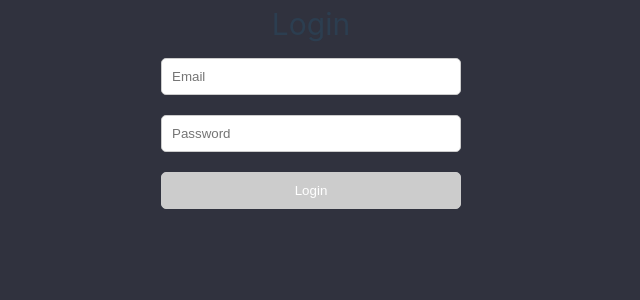
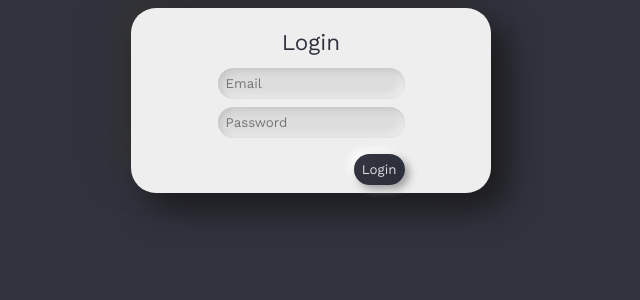
Before and after one commit to StarCobra/T-POO-700-NCY_6, a Vue app in the folder app/: page /login in a window 1280 px wide. Shown: the top 300 px of the page, without its empty margins (329-969 px from the left). Built offline with nearby package versions, Linux system fonts and the light colour scheme.

Commit message:
update login display

```diff
--- a/app/src/views/page/AppLogin.vue
+++ b/app/src/views/page/AppLogin.vue
@@ -1,6 +1,7 @@
 <script setup lang="ts">
 import { useRouter } from 'vue-router';
 import { ref } from 'vue';
+import {createUser, getAllUsers, getUser, removeUser, updateUser} from "@/services/UserManager";
 
 const router = useRouter();
 
@@ -38,43 +39,130 @@ const submitForm = async (e: any) => {
 
 </script>
 
-<template>
-  <div>
-    <h1>Login</h1>
-    <div>
-      <form method="post" id="form-login">
-      <input id="input-email" class="input-form-login" type="text" placeholder="Email" />
-      <input id="input-password" type="password" class="input-form-login" placeholder="Password" />
-      <button type="submit" class="btn-form-login" @click="submitForm">Login</button>
-      </form>
+<template >
+  <div class="flex">
+    <div class="body-container">
+      <div class="body-form-item">
+        <h2 class="body-form-title">Login</h2>
+        <form class="body-form-flex-item" action="" method="post">
+          <div class="body-row-field">
+            <input id="input-email" class="body-row-field-item" type="text" placeholder="Email" />
+            <input id="input-password" type="password" class="body-row-field-item" placeholder="Password" />
+          </div>
+          <div class="body-row-input">
+            <button type="submit" class="body-row-input-item" @click="submitForm">Login</button>
+          </div>
+        </form>
+      </div>
     </div>
   </div>
-
 </template>
 
 <style scoped>
-  .input-form-login {
-    width: 100%;
-    padding: 10px;
-    margin: 10px 0;
-    border: 1px solid #ccc;
-    border-radius: 5px;
-  }
-  .btn-form-login {
-    width: 100%;
-    padding: 10px;
-    margin: 10px 0;
-    border: 1px solid #ccc;
-    border-radius: 5px;
-    background-color: #ccc;
-    color: #fff;
-    cursor: pointer;
-  }
-  #form-login{
-    width: 300px;
-    margin: 0 auto;
-  }
-  h1{
-    text-align: center;
-  }
+.body-container {
+  padding: 8px;
+  display: flex;
+  flex-wrap: wrap;
+  flex-direction: row;
+  justify-content: center;
+  align-items: flex-start;
+  gap: 35px;
+}
+
+.body-form-item {
+  min-width: 360px;
+  max-width: 80%;
+  display: flex;
+  flex-direction: column;
+  justify-content: start;
+  align-items: center;
+  background: #eeeeee;
+  border-radius: 25px;
+  padding: 8px;
+
+  box-shadow:
+      16px 16px 32px #1c1c1c,
+      -16px -16px 32px #343434;
+}
+
+.body-form-flex-item {
+  display: flex;
+  flex-direction: column;
+  gap: 16px;
+}
+
+.body-form-title {
+  align-self: center;
+  color: #30323e;
+  font-family: 'Work Sans', sans-serif;
+  padding: 8px;
+}
+
+/*Region Field*/
+
+.body-row-field {
+  display: flex;
+  flex-direction: column;
+  justify-content: center;
+  gap: 8px;
+}
+
+.body-row-field-item {
+  padding: 8px;
+  border: none;
+  border-radius: 50px;
+  background: #dddddd;
+  box-shadow:
+      inset 2px 2px 8px #bebcbc,
+      inset -2px -2px 8px #fffefe;
+  font-family: 'Work Sans', sans-serif;
+}
+
+.body-row-field-item:focus {
+  outline: none;
+}
+/*End Field*/
+
+/*Region Input*/
+
+.body-row-input {
+  display: flex;
+  flex-direction: row;
+  justify-content: end;
+  gap: 8px;
+}
+
+.body-row-input-item {
+  padding: 8px;
+  border: none;
+  border-radius: 50px;
+  color: #dddddd;
+  background: linear-gradient(145deg, #333642, #2b2d38);
+  box-shadow:
+      4px 4px 8px #9b9b9b,
+      -4px -4px 8px #ffffff;
+  font-family: 'Work Sans', sans-serif;
+}
+
+.body-row-input-item:hover {
+  padding: 8px;
+  border: none;
+  border-radius: 50px;
+  color: #dddddd;
+  background: #30323e;
+  box-shadow:
+      inset 12px 12px 24px #22232b,
+      inset -12px -12px 24px #3e4151;
+}
+
+/*End Input*/
+
+.flex {
+  display: flex;
+  flex-wrap: wrap;
+  flex-direction: row;
+  justify-content: center;
+  align-items: flex-start;
+  gap: 16px;
+}
 </style>
```
